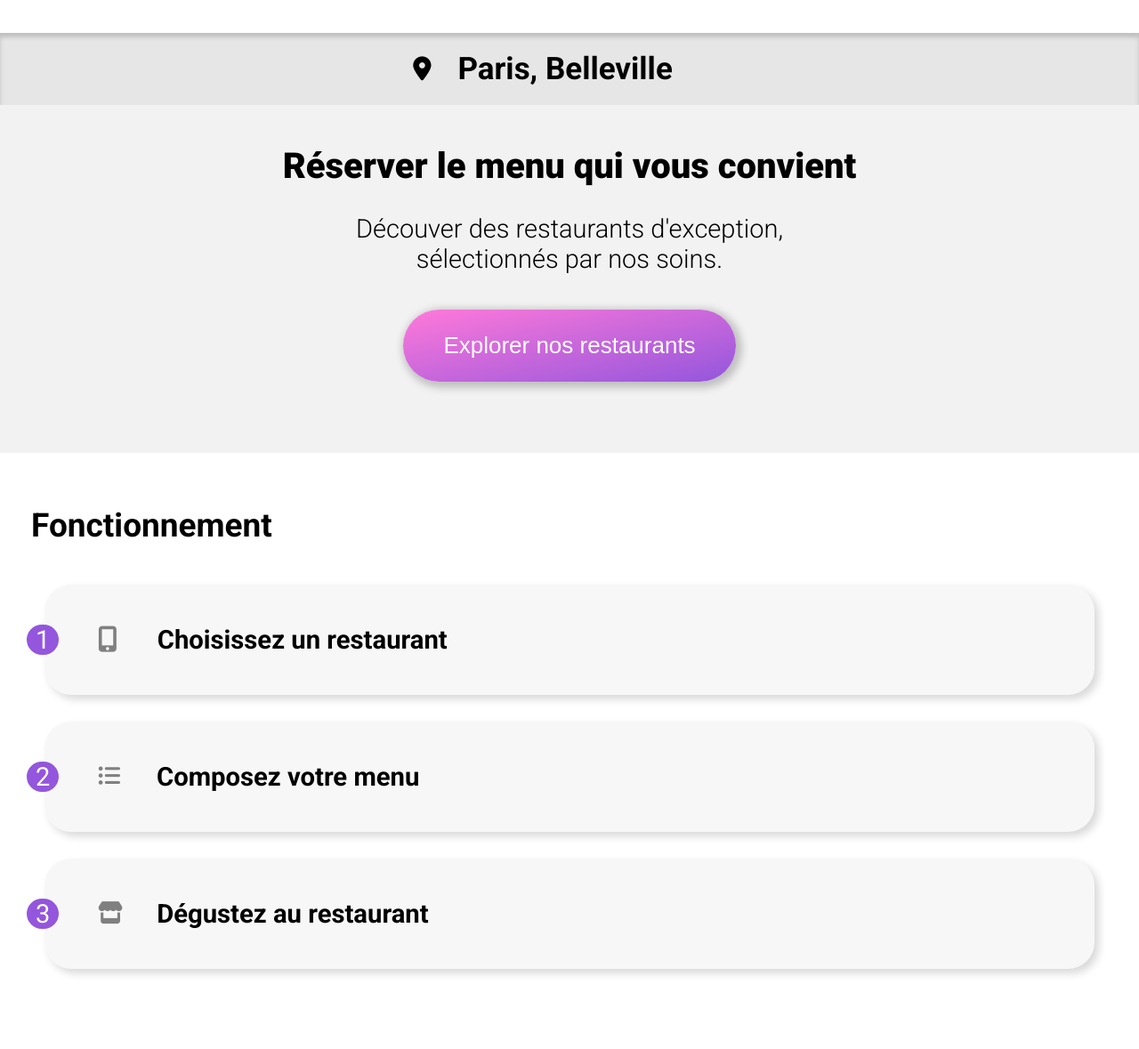
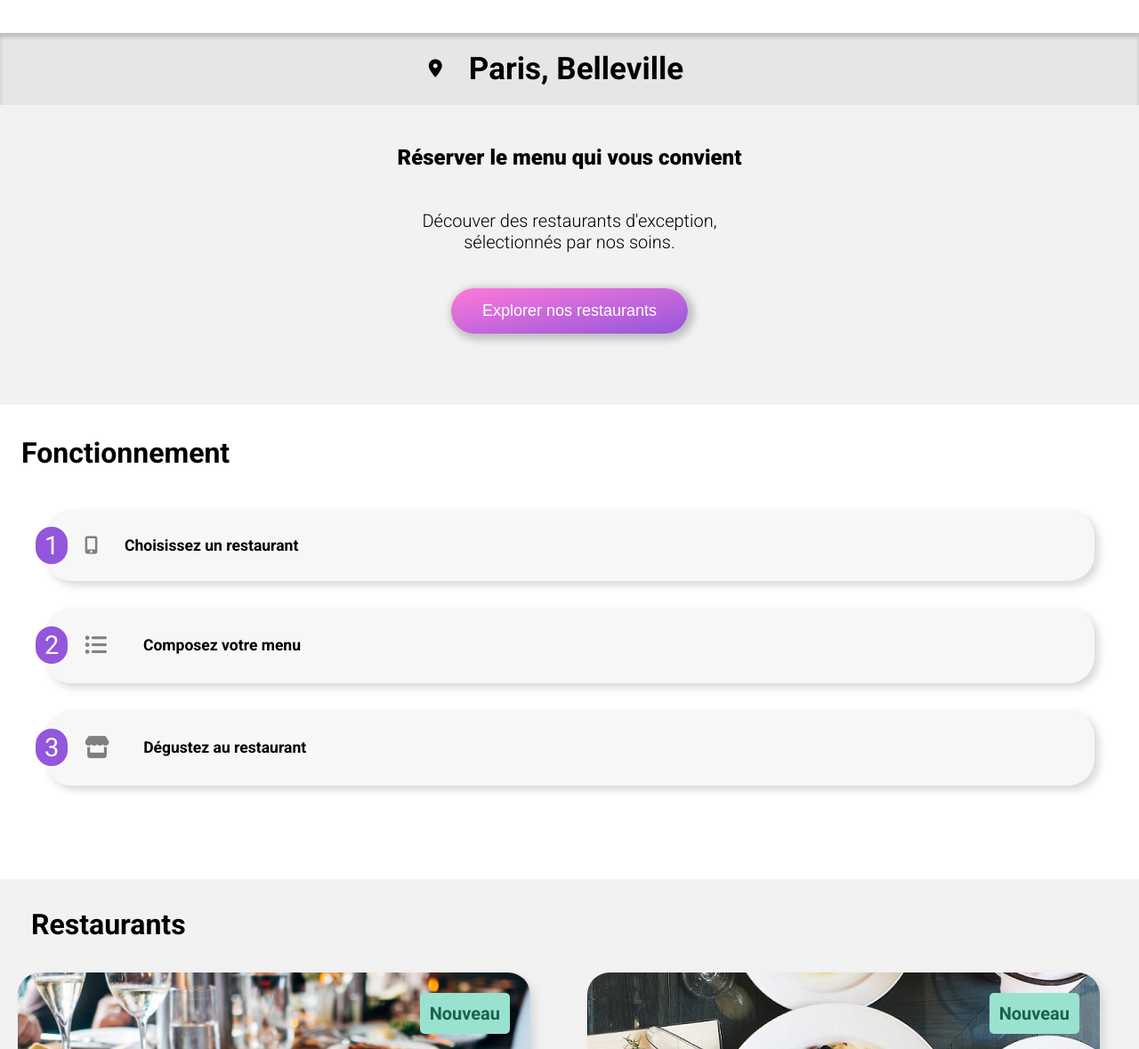
Before and after one commit to VEBoris/BorisVILLIER-EMMANUEL_3_21072021, a website: page index.html in a window 1280 px wide. Shown: the part 121-1300 px from the top of the page at 89% size. Drawn offline with Linux system fonts and the light colour scheme; a web font is replaced by a local one.

Commit message:
accueil upgrade

```diff
--- a/sass/base/_global.scss
+++ b/sass/base/_global.scss
@@ -6,11 +6,6 @@
 body {
     font-family: 'Roboto', sans-serif;
     margin: 0;
-}
-
-//font-size
-h1 {
-    font-size: 40px;
 }
 
 //images
--- a/sass/component/_button.scss
+++ b/sass/component/_button.scss
@@ -11,9 +11,9 @@
 
 button {
     background: linear-gradient(to bottom right, $secondary, $primary);
-    font-size: 26px;
+    font-size: 18px;
     color: $basic;
-    padding: 25px 45px;
+    padding: 15px 35px;
     margin-top: 40px;
     margin-bottom: 80px;
     border-radius: 50px;
--- a/sass/layouts/_accueil.scss
+++ b/sass/layouts/_accueil.scss
@@ -54,8 +54,8 @@
         @include center;
         align-items: center;
         background-color: lighten($shadow, $amount: 5);
-        font-size: 27px;
-        padding: 20px 30px 20px 0;
+        font-size: 20px;
+        padding: 20px 0 20px 0;
         margin: 0;
         box-shadow: inset 0px 5px 5px darken($shadow, $amount: 10);
         font-weight: bold;
@@ -78,12 +78,13 @@
 
         h1 {
             font-weight: 900;
-            padding: 45px 90px 30px 90px;
+            padding: 45px 0;
             margin: 0;
+            font-size: 32;
         }
 
         p {
-            font-size: 29px;
+            font-size: 20px;
             font-weight: 300;
             margin: 0;
         }
@@ -96,8 +97,8 @@
     margin-bottom: 90px;
 
     h2 {
-        font-size: 37px;
-        margin: 60px 0 30px 35px;
+        font-size: 32px;
+        margin: 35px 0 30px 24px;
     }
 
     &__block {
@@ -138,9 +139,9 @@
 
         i {
             color: gray;
-            padding-right: 45px;
-            padding-left: 60px;
-            font-size: 29px;
+            padding-right: 30px;
+            padding-left: 45px;
+            font-size: 20px;
         }
 
         #list {
@@ -156,11 +157,11 @@
 
     &__number {
         background-color: $primary;
-        padding: 0px 10px;
+        padding: 4px 10px;
         color: $basic;
         border-radius: 25px;
         position: absolute;
-        left: -20px;
+        left: -10px;
 
         @media screen and (min-width: 1400px) {
             left: -26px;
@@ -170,10 +171,10 @@
 
     &__link {
         cursor: pointer;
-        font-size: 25px;
+        font-size: 15px;
         font-weight: 600;
         width: 100%;
-        padding: 45px 0;
+        padding: 30px 0;
         background-color: lighten($background, $amount: 2);
         border: none;
         border-radius: 30px;
@@ -189,15 +190,15 @@
 
     h2 {
         margin: 0;
-        padding: 60px 0 35px 35px;
-        font-size: 37px;
+        padding: 32px 0 35px 35px;
+        font-size: 32px;
     }
 
     &__vignette {
         width: 90%;
         height: 350px;
         background-color: $basic;
-        margin-left: 30px;
+        margin-left: 20px;
         margin-bottom: 30px;
         border-radius: 25px;
         position: relative;
@@ -216,14 +217,14 @@
 
         h3 {
             margin: 0;
-            font-size: 25px;
+            font-size: 22px;
             padding-left: 20px;
             padding-top: 10px;
         }
 
         p {
             margin: 0;
-            font-size: 25px;
+            font-size: 20px;
             padding-left: 20px;
             padding-top: 5px;
         }
@@ -255,9 +256,9 @@
         i {
             font-weight: normal;
             position: absolute;
-            right: 40px;
+            right: 25px;
             bottom: 30px;
-            font-size: 35px;
+            font-size: 27px;
 
             @media screen and (min-width: 768px) {
                 font-size: 25px;
--- a/sass/layouts/_footer.scss
+++ b/sass/layouts/_footer.scss
@@ -2,13 +2,13 @@ footer {
     background-color: lighten($color: #000000, $amount: 25);
 
     img {
-        width: 30%;
+        width: 120px;
         padding: 45px 0 10px 45px;
     }
 
     ul {
         list-style: none;
-        font-size: 27px;
+        font-size: 20px;
         padding: 10px 0px 55px 40px;
         margin: 0;
 
--- a/sass/layouts/_header.scss
+++ b/sass/layouts/_header.scss
@@ -9,7 +9,7 @@ header {
     }
 
     img {
-        width: 45%;
+        width: 130px;
         margin: 40px 110px;
 
         @media screen and (min-width: 768px) {
```
Also changed, not shown: css/style.css, 1 other file.
